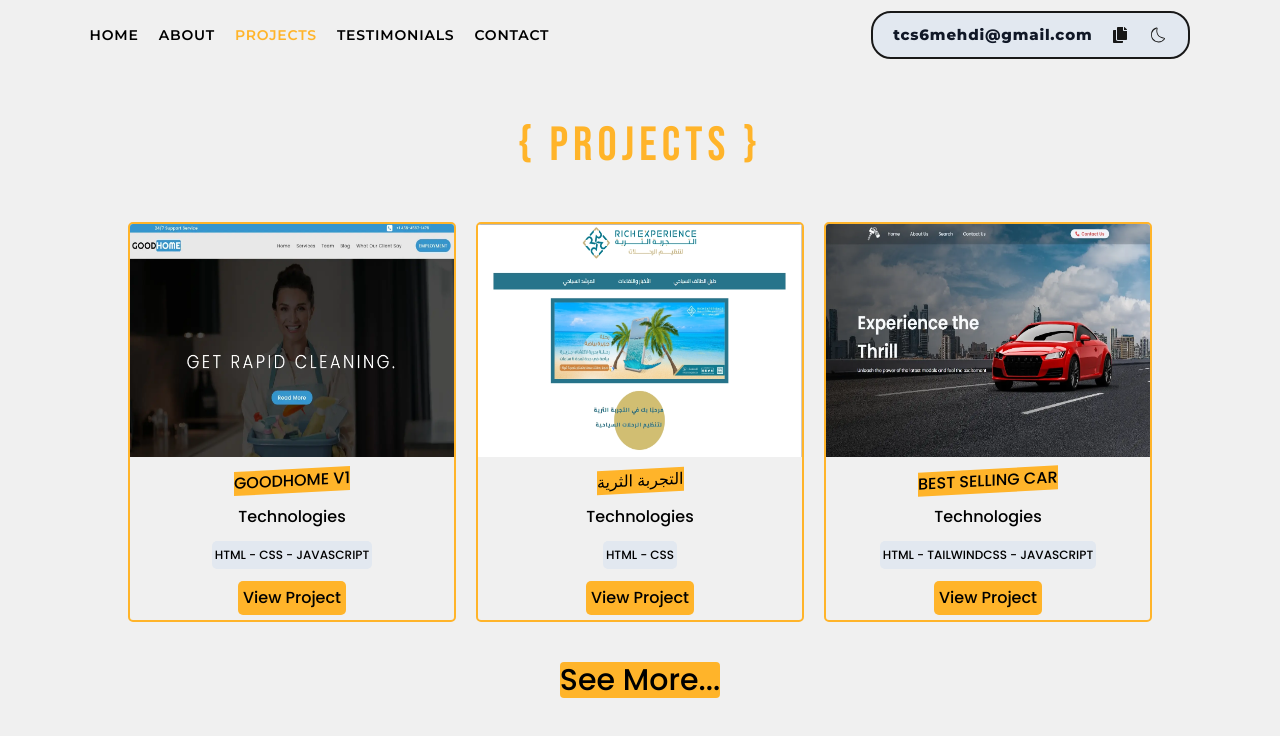
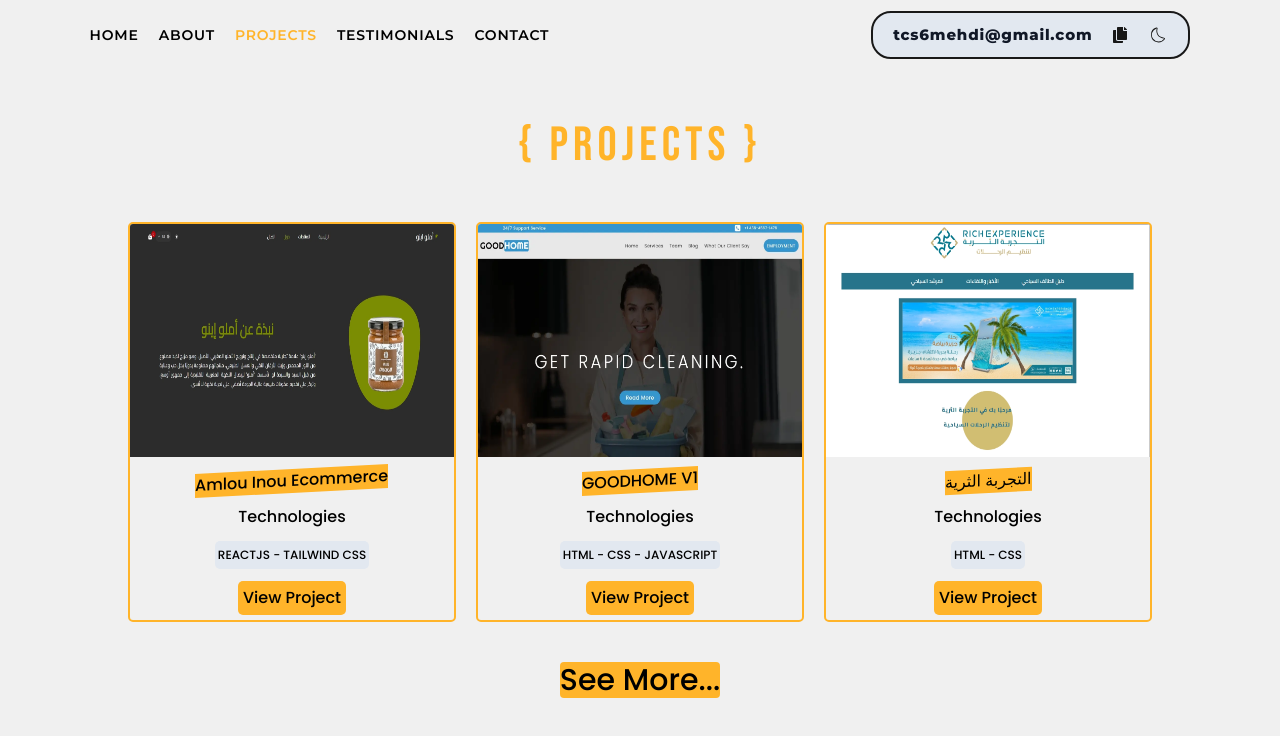
Before and after one commit to ELMAHDILEB/bcoder, a React (Vite) app: page /projects in a window 1280 px wide. Shown: the top 736 px of the page. Built offline with nearby package versions, Linux system fonts and the light colour scheme.

Commit message:
add new project to projects component

```diff
--- a/src/pages/Projects.jsx
+++ b/src/pages/Projects.jsx
@@ -5,6 +5,7 @@ import maktabatabufahd from "../assets/maktabatabufahd.webp";
 import landingPagePaint from "../assets/landing-page-paint.webp";
 import store from "../assets/store.webp";
 import tajribatariya from "../assets/tajribatariya.webp";
+import amlouinou from "../assets/amlouinou.webp";
 import goodhome from "../assets/goodhome.webp";
 import sellingcars from "../assets/sellingcars.webp";
 import maktabestekdam from "../assets/maktabestekdam.webp";
@@ -18,6 +19,12 @@ function Projects() {
 
   }
   const allProjects = [
+    {
+      title: "Amlou Inou Ecommerce",
+      link: "https://amlou-ecommerce-website.vercel.app/",
+      img: amlouinou,
+      technologies: ["REACTJS", "TAILWIND CSS"]
+    },
     {
       title: "GOODHOME V1",
       link: "https://elmahdileb.github.io/goodhome/",
```
Also changed, not shown: src/assets/amlouinou.webp (added), src/pages/Home.jsx (line endings or trailing spaces).
